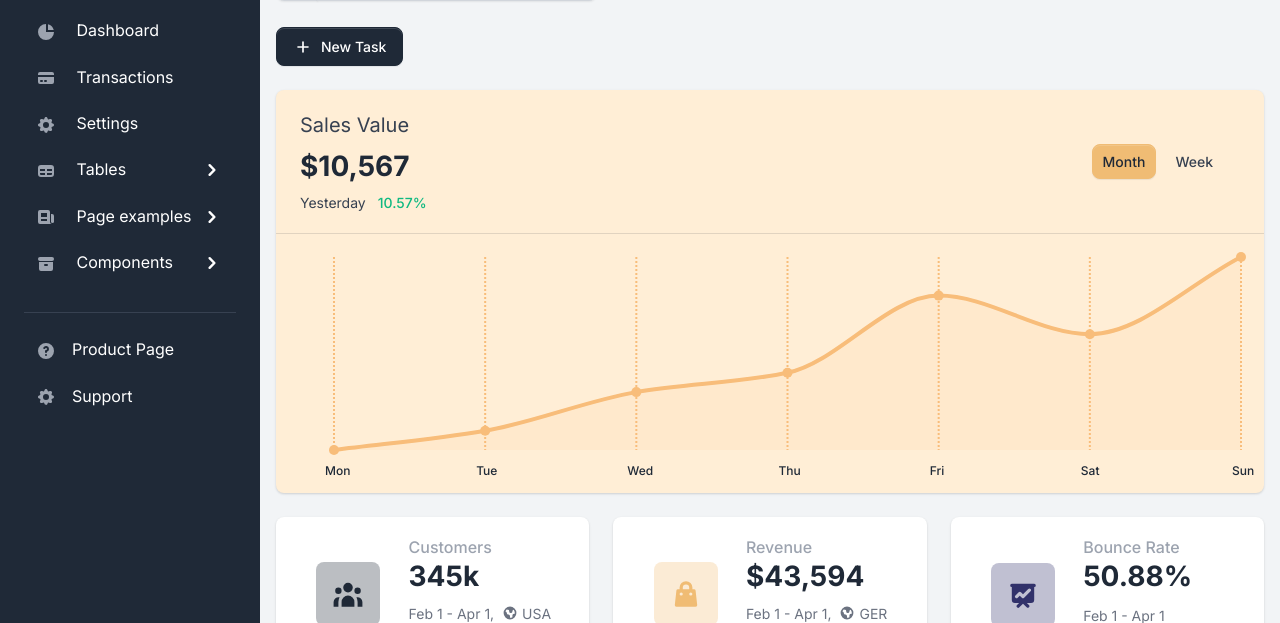
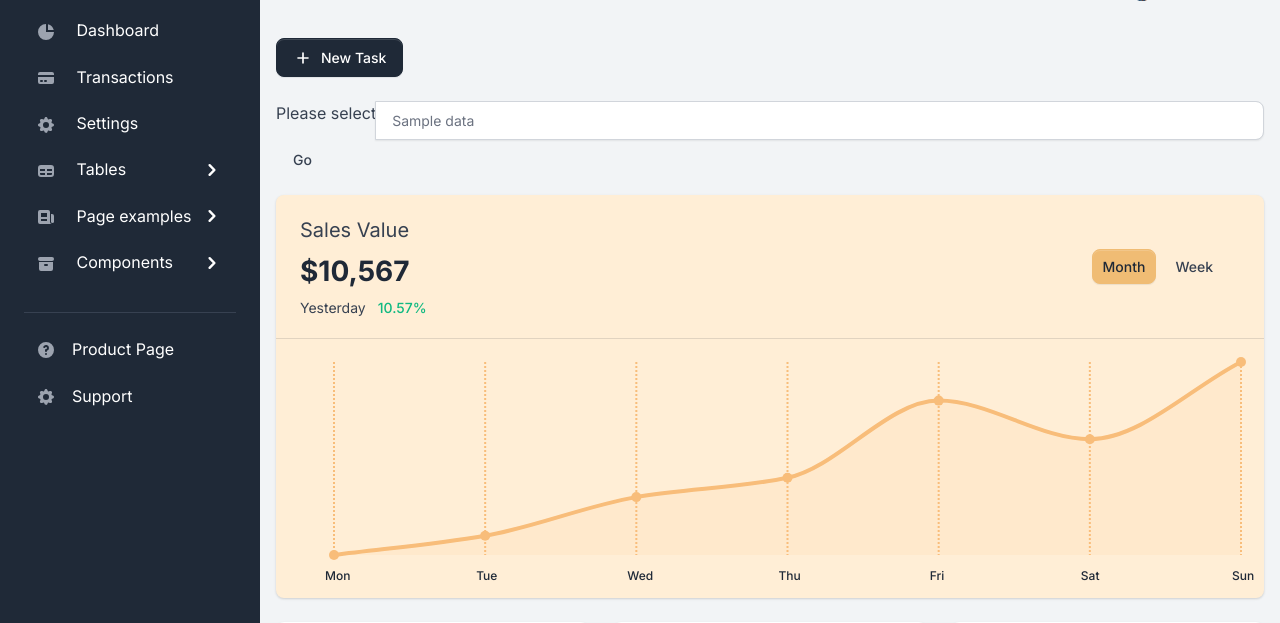
Before and after one commit to UBTeamHackUPC22/mckinsey, a Flask app: template flask-volt-dashboard-master/apps/templates/home/dashboard.html in a window 1280 px wide. Shown: the part 57-680 px from the top of the page. Run offline with Flask 2, Linux system fonts and the light colour scheme; the template is opened without the code that fills it: most values are stand-ins (such as "Sample title", 1, 10 or a date in 2020); data that the repository does not hold is empty; some libraries are stand-ins or nearby versions.

Commit message:
Yay plotly + flask + ajax

```diff
--- a/flask-volt-dashboard-master/apps/home/routes.py
+++ b/flask-volt-dashboard-master/apps/home/routes.py
@@ -3,11 +3,23 @@
 Copyright (c) 2019 - present AppSeed.us
 """
 
+from itertools import groupby
 from re import U
 from apps.home import blueprint
 from flask import render_template, request, redirect, url_for
 from flask_login import login_required, current_user
 from jinja2 import TemplateNotFound
+from flask import session
+
+import pandas as pd
+import plotly.express as px
+import json
+import plotly
+
+import os
+
+df_sales = ""
+first_time = True
 
 
 @blueprint.route('/')
@@ -18,5 +30,41 @@
 @blueprint.route('/dashboard')
 def dashboard():
     if not current_user.is_authenticated:
-        return redirect(url_for('authentication_blueprint.login', form = 'login_form'))
-    return render_template('home/dashboard.html', segment='dashboard')
+        return redirect(url_for('authentication_blueprint.login', form='login_form'))
+
+    return render_template('home/dashboard.html', data=[{'name':'Days'}, {'name':'Weeks'}, {'name':'Months'}], segment='dashboard')
+
+@blueprint.route('/callback', methods=['POST', 'GET'])
+def callback():
+    return gm(request.args.get('data'))
+
+
+def gm(grouped_by='Days'):
+
+    """if 'dataframe' in session:
+        dict_obj = session['data']
+        df_sales = pd.DataFrame(dict_obj)
+
+    else:
+        df_sales = pd.read_csv("..\\Data - Hack UPC\\sales.csv")
+        dict_obj = df_sales.to_dict('list')
+        session['dataframe'] = dict_obj"""
+
+    global df_sales, first_time
+    if first_time:
+        first_time = False
+        df_sales = pd.read_csv("..\\Data - Hack UPC\\sales.csv")
+        df_sales['date'] = pd.to_datetime(df_sales['date'])
+
+    if grouped_by == 'Days':
+        fig = px.line(df_sales.groupby('date').sum()['price'])
+    elif grouped_by == 'Weeks':
+        df_sales['date2'] = pd.to_datetime(df_sales['date']) - pd.to_timedelta(7, unit='d')
+        fig = px.line(df_sales.groupby([pd.Grouper(key='date2', freq='W-MON')])['price'].sum())
+    elif grouped_by == 'Months':
+        df_sales['date3'] = pd.to_datetime(df_sales['date']) - pd.to_timedelta(30, unit='d')
+        fig = px.line(df_sales.groupby([pd.Grouper(key='date3', freq='1M')])['price'].sum())
+    else:
+        fig = px.line(df_sales.groupby('date').sum()['price'])
+    graphJSON = json.dumps(fig, cls=plotly.utils.PlotlyJSONEncoder)
+    return graphJSON
--- a/flask-volt-dashboard-master/apps/templates/home/dashboard.html
+++ b/flask-volt-dashboard-master/apps/templates/home/dashboard.html
@@ -1,3 +1,16 @@
+
+<script src="https://cdn.plot.ly/plotly-latest.min.js"></script>
+<script src="https://ajax.googleapis.com/ajax/libs/jquery/3.5.1/jquery.min.js"></script>
+<script>
+    function cb(selection) {
+        $.getJSON({
+            url: "/callback", data: { 'data': selection }, success: function (result) {
+                Plotly.newPlot('chart', result, {});;
+            }
+        });
+    }
+</script>
+
 {% extends "layouts/base.html" %}
 
 {% block title %} Dashboard {% endblock %}
@@ -38,6 +51,23 @@
             </div>
         </div>
     </div>
+
+    <div id='chart' class='chart'></div>
+
+    <form class="form-inline">
+        <div class="form-group">
+        <div class="input-group">
+            <span class="input-group-addon">Please select</span>
+                <select name="comp_select" class="selectpicker form-control" onchange="cb(this.value)">
+                    {% for o in data %}
+                    <option value="{{ o.name }}">{{ o.name }}</option>
+                    {% endfor %}
+                </select>
+        </div>
+        <button type="submit" class="btn btn-default">Go</button>
+        </div>
+    </form>
+
     <div class="row">
         <div class="col-12 mb-4">
             <div class="card bg-yellow-100 border-0 shadow">
@@ -578,4 +608,8 @@
 {% endblock content %}
 
 <!-- Specific Page JS goes HERE  -->
-{% block javascripts %}{% endblock javascripts %}
+{% block javascripts %}
+<script>
+    cb("Days");
+</script>
+{% endblock javascripts %}
--- a/flask-volt-dashboard-master/run.py
+++ b/flask-volt-dashboard-master/run.py
@@ -6,6 +6,8 @@
 from flask_migrate import Migrate
 from sys import exit
 from decouple import config
+
+from flask import Flask, flash, redirect, render_template, request, url_for
 
 from apps.config import config_dict
 from apps import create_app, db
```
Also changed, not shown: 2 other files.
